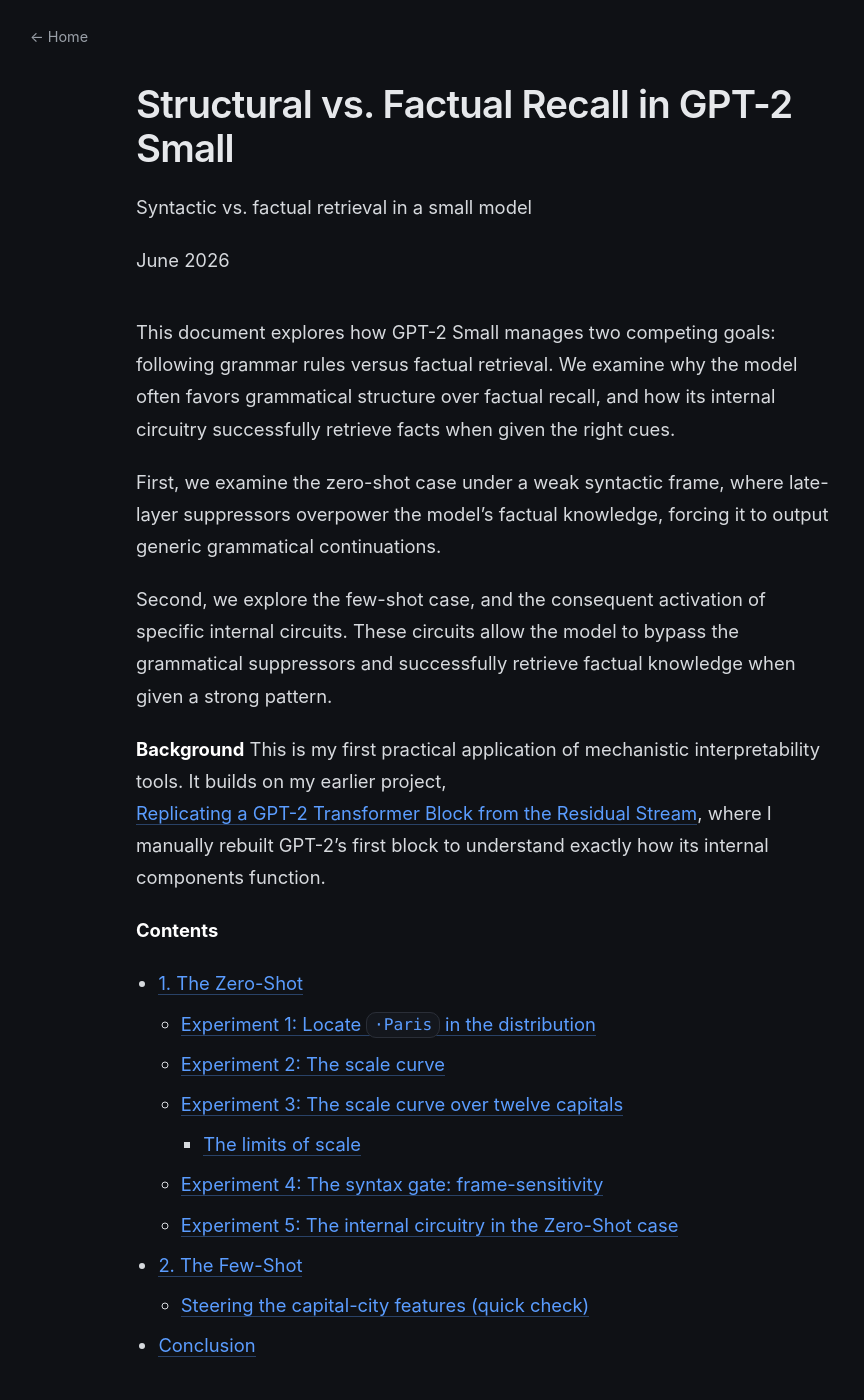
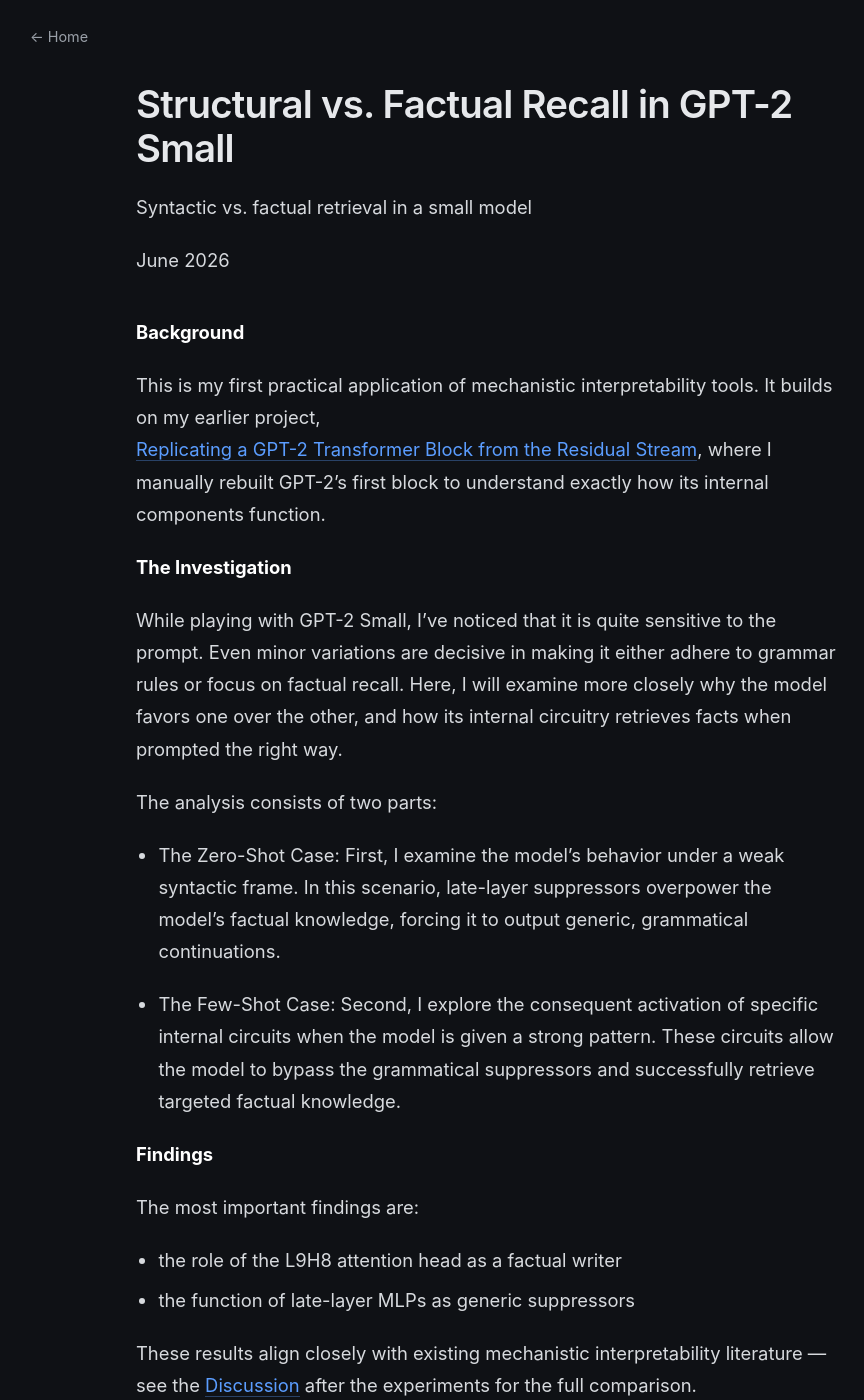
Before and after one commit to rp-playground/rp-playground.github.io, a Jekyll site: the page built from _writing/structure-vs-recall-findings.md, in a window 1280 px wide and 1400 px high. Shown: the whole window, without its empty margins (154-1018 px from the left). Built offline with Jekyll 4.4.1, drawn with Linux system fonts in a browser that asks for light colours; some of the changed text lies outside the part shown.

Commit message:
Reorganize findings: move discussion, future work, references to end
Keep a short findings teaser in the intro and delegate the
literature comparison, future work, and references to sections
after the conclusion. Add arXiv links and authors to references.

Co-Authored-By: Claude Opus 4.8 (1M context) <noreply@anthropic.com>

```diff
--- a/_writing/structure-vs-recall-findings.md
+++ b/_writing/structure-vs-recall-findings.md
@@ -13,20 +13,38 @@ published: true
 permalink: /writing/structure-vs-recall-findings/
 ---
 
-This document explores how GPT-2 Small manages two competing goals: following grammar rules versus factual retrieval.
-We examine why the model often favors grammatical structure over factual recall,
-and how its internal circuitry successfully retrieve facts when given the right cues.
+**Background**
 
-First, we examine the zero-shot case under a weak syntactic frame, where late-layer suppressors
-overpower the model's factual knowledge, forcing it to output generic grammatical continuations.
-
-Second, we explore the few-shot case, and the consequent activation of specific internal circuits.
-These circuits allow the model to bypass the grammatical suppressors and
-successfully retrieve factual knowledge when given a strong pattern.
-
-**Background** This is my first practical application of mechanistic interpretability tools. It builds on my earlier project,
+This is my first practical application of mechanistic interpretability tools. It builds on my earlier project,
 [Replicating a GPT-2 Transformer Block from the Residual Stream](/writing/replicating-gpt2-block/),
 where I manually rebuilt GPT-2’s first block to understand exactly how its internal components function.
+
+**The Investigation**
+
+While playing with GPT-2 Small, I've noticed that it is quite sensitive to the prompt.
+Even minor variations are decisive in making it either adhere to grammar rules or focus on factual recall.
+Here, I will examine more closely why the model favors one over the other,
+and how its internal circuitry retrieves facts when prompted the right way.
+
+The analysis consists of two parts:
+
+* The Zero-Shot Case: First, I examine the model's behavior under a weak syntactic frame.
+In this scenario, late-layer suppressors overpower the model's factual knowledge, forcing it to output generic,
+grammatical continuations.
+
+* The Few-Shot Case: Second, I explore the consequent activation of specific internal circuits when the model
+is given a strong pattern. These circuits allow the model to bypass the grammatical suppressors
+and successfully retrieve targeted factual knowledge.
+
+
+**Findings**
+
+The most important findings are:
+* the role of the L9H8 attention head as a factual writer
+* the function of late-layer MLPs as generic suppressors
+
+These results align closely with existing mechanistic interpretability literature — see the
+[Discussion](#discussion-alignment-with-the-literature) after the experiments for the full comparison.
 
 {:.no_toc}
 
@@ -289,3 +307,31 @@ Ultimately, GPT-2 Small demonstrates that its factual knowledge is highly access
 surfaces depends entirely on an internal routing battle: default late-layer circuits will stubbornly prioritize generic grammar,
 whereas strong syntactic frames or in-context few-shot patterns empower early and mid-layer circuits to execute a definitive
 factual overwrite.
+
+---
+
+## Discussion: alignment with the literature
+
+These results align closely with existing mechanistic interpretability literature.
+Independent studies have similarly documented these exact components balancing factual recall
+and grammatical constraints within GPT-2 Small. For instance, [Lv et al. (2024)](#ref-lv-2024) explicitly identified
+L9H8 as an "Argument Passer" capable of mapping country names to capitals, while also noting a universal
+anti-overconfidence mechanism in the final MLP layers that prefers "safe" grammatical predictions over specific facts.
+Furthermore, [recent work by other researchers (2026)](#ref-beyond-importance-2026) corroborates the early-versus-late routing dynamic,
+finding that early transformer channels transport relation-frame content, while late attention transports
+subject-retrieval content—specifically refining at the head granularity to the known L9H8 head.
+
+## Moving forward
+
+The immediate next task for this project will be to thoroughly study these cited articles to conduct a proper,
+formal comparison, mapping my independent circuit-level observations directly against these established published benchmarks.
+
+## References
+
+* <a name="ref-lv-2024"></a>Lv, A., Chen, Y., Zhang, K., Wang, Y., Liu, L., Wen, J.-R., Xie, J., & Yan, R. (2024).
+Interpreting Key Mechanisms of Factual Recall in Transformer-Based Language Models.
+arXiv:[2403.19521](https://arxiv.org/abs/2403.19521).
+
+* <a name="ref-beyond-importance-2026"></a>Guo, Y., Du, J.-H., & Chen, X. (2026). Beyond Importance:
+Interchange-Sobol Sensitivity Reveals Task-Specific Content Channels in Transformer Components (June 2026).
+arXiv:[2606.20678](https://arxiv.org/abs/2606.20678).
```
